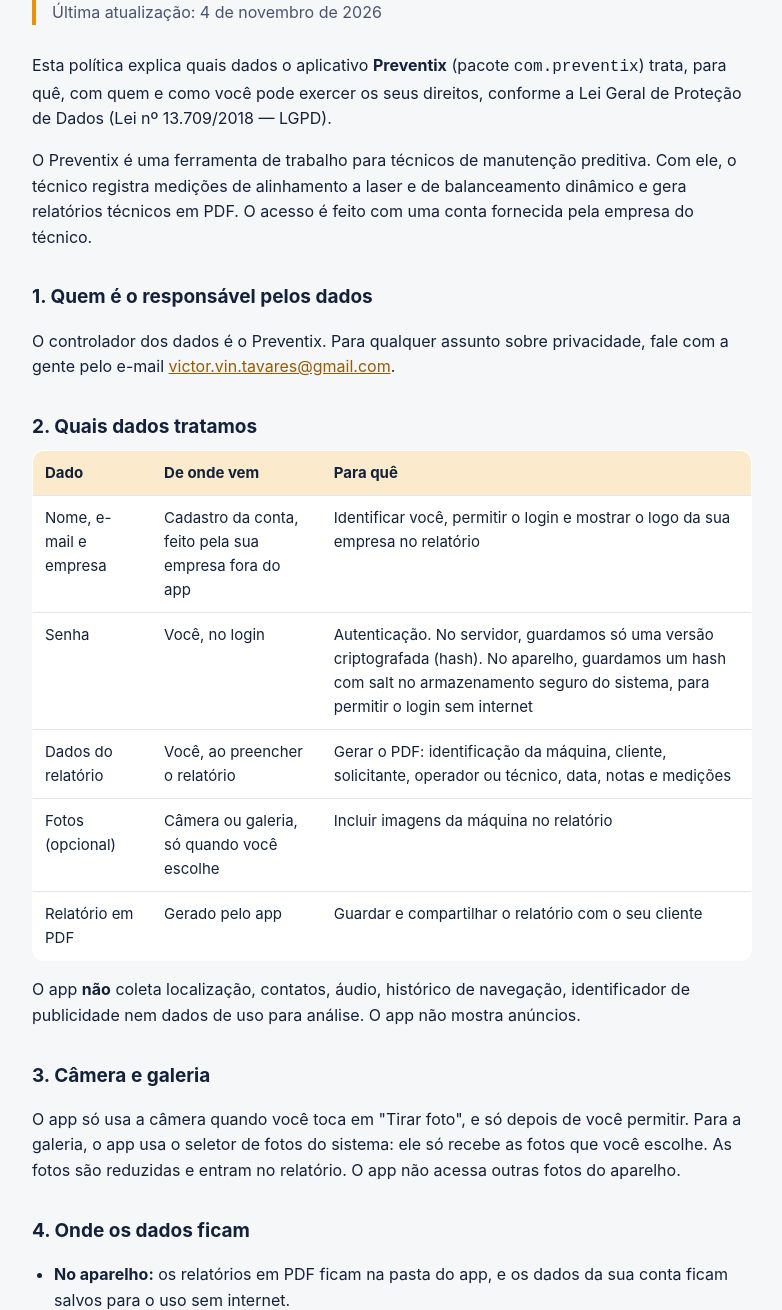
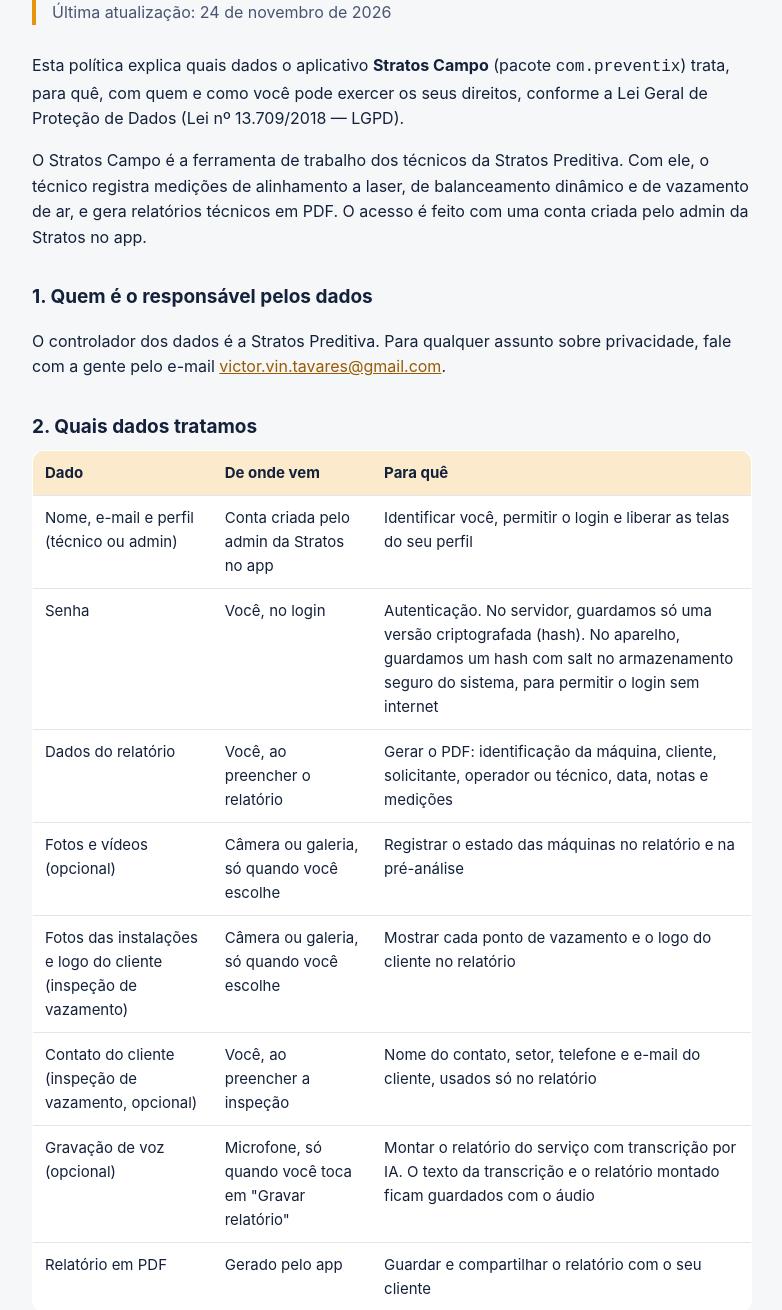
Before and after one commit to VictorTavaress/preventix-privacidade, a plain HTML site: page index.html in a window 1280 px wide. Shown: the part 72-1382 px from the top of the page, without its empty margins (248-1030 px from the left). Drawn offline with Linux system fonts and the light colour scheme.

Commit message:
Privacy policy for Stratos Campo 4.2.0 (voice reports, air-leak inspections)

```diff
--- a/index.html
+++ b/index.html
@@ -3,7 +3,7 @@
 <head>
 <meta charset="utf-8">
 <meta name="viewport" content="width=device-width, initial-scale=1">
-<title>Política de Privacidade — Preventix</title>
+<title>Política de Privacidade — Stratos Campo</title>
 <style>
   :root { --ink: #14213A; --muted: #4A5470; --amber: #E8930C; --line: #E2E5EC; --ground: #F6F7F9; }
   * { box-sizing: border-box; }
@@ -28,43 +28,51 @@
 <body>
 <main>
   <header>
-    <h1>Política de Privacidade do Preventix</h1>
-    <p class="updated">Última atualização: 4 de novembro de 2026</p>
+    <h1>Política de Privacidade do Stratos Campo</h1>
+    <p class="updated">Última atualização: 24 de novembro de 2026</p>
   </header>
 
-  <p>Esta política explica quais dados o aplicativo <strong>Preventix</strong> (pacote <code>com.preventix</code>) trata, para quê, com quem e como você pode exercer os seus direitos, conforme a Lei Geral de Proteção de Dados (Lei nº 13.709/2018 — LGPD).</p>
+  <p>Esta política explica quais dados o aplicativo <strong>Stratos Campo</strong> (pacote <code>com.preventix</code>) trata, para quê, com quem e como você pode exercer os seus direitos, conforme a Lei Geral de Proteção de Dados (Lei nº 13.709/2018 — LGPD).</p>
 
-  <p>O Preventix é uma ferramenta de trabalho para técnicos de manutenção preditiva. Com ele, o técnico registra medições de alinhamento a laser e de balanceamento dinâmico e gera relatórios técnicos em PDF. O acesso é feito com uma conta fornecida pela empresa do técnico.</p>
+  <p>O Stratos Campo é a ferramenta de trabalho dos técnicos da Stratos Preditiva. Com ele, o técnico registra medições de alinhamento a laser, de balanceamento dinâmico e de vazamento de ar, e gera relatórios técnicos em PDF. O acesso é feito com uma conta criada pelo admin da Stratos no app.</p>
 
   <h2>1. Quem é o responsável pelos dados</h2>
-  <p>O controlador dos dados é o Preventix. Para qualquer assunto sobre privacidade, fale com a gente pelo e-mail <a href="mailto:victor.vin.tavares@gmail.com">victor.vin.tavares@gmail.com</a>.</p>
+  <p>O controlador dos dados é a Stratos Preditiva. Para qualquer assunto sobre privacidade, fale com a gente pelo e-mail <a href="mailto:victor.vin.tavares@gmail.com">victor.vin.tavares@gmail.com</a>.</p>
 
   <h2>2. Quais dados tratamos</h2>
   <table>
     <thead><tr><th>Dado</th><th>De onde vem</th><th>Para quê</th></tr></thead>
     <tbody>
-      <tr><td data-label="Dado">Nome, e-mail e empresa</td><td data-label="De onde vem">Cadastro da conta, feito pela sua empresa fora do app</td><td data-label="Para quê">Identificar você, permitir o login e mostrar o logo da sua empresa no relatório</td></tr>
+      <tr><td data-label="Dado">Nome, e-mail e perfil (técnico ou admin)</td><td data-label="De onde vem">Conta criada pelo admin da Stratos no app</td><td data-label="Para quê">Identificar você, permitir o login e liberar as telas do seu perfil</td></tr>
       <tr><td data-label="Dado">Senha</td><td data-label="De onde vem">Você, no login</td><td data-label="Para quê">Autenticação. No servidor, guardamos só uma versão criptografada (hash). No aparelho, guardamos um hash com salt no armazenamento seguro do sistema, para permitir o login sem internet</td></tr>
       <tr><td data-label="Dado">Dados do relatório</td><td data-label="De onde vem">Você, ao preencher o relatório</td><td data-label="Para quê">Gerar o PDF: identificação da máquina, cliente, solicitante, operador ou técnico, data, notas e medições</td></tr>
-      <tr><td data-label="Dado">Fotos (opcional)</td><td data-label="De onde vem">Câmera ou galeria, só quando você escolhe</td><td data-label="Para quê">Incluir imagens da máquina no relatório</td></tr>
+      <tr><td data-label="Dado">Fotos e vídeos (opcional)</td><td data-label="De onde vem">Câmera ou galeria, só quando você escolhe</td><td data-label="Para quê">Registrar o estado das máquinas no relatório e na pré-análise</td></tr>
+      <tr><td data-label="Dado">Fotos das instalações e logo do cliente (inspeção de vazamento)</td><td data-label="De onde vem">Câmera ou galeria, só quando você escolhe</td><td data-label="Para quê">Mostrar cada ponto de vazamento e o logo do cliente no relatório</td></tr>
+      <tr><td data-label="Dado">Contato do cliente (inspeção de vazamento, opcional)</td><td data-label="De onde vem">Você, ao preencher a inspeção</td><td data-label="Para quê">Nome do contato, setor, telefone e e-mail do cliente, usados só no relatório</td></tr>
+      <tr><td data-label="Dado">Gravação de voz (opcional)</td><td data-label="De onde vem">Microfone, só quando você toca em "Gravar relatório"</td><td data-label="Para quê">Montar o relatório do serviço com transcrição por IA. O texto da transcrição e o relatório montado ficam guardados com o áudio</td></tr>
       <tr><td data-label="Dado">Relatório em PDF</td><td data-label="De onde vem">Gerado pelo app</td><td data-label="Para quê">Guardar e compartilhar o relatório com o seu cliente</td></tr>
     </tbody>
   </table>
-  <p>O app <strong>não</strong> coleta localização, contatos, áudio, histórico de navegação, identificador de publicidade nem dados de uso para análise. O app não mostra anúncios.</p>
+  <p>O app <strong>não</strong> coleta localização, contatos, histórico de navegação, identificador de publicidade nem dados de uso para análise. O app só grava áudio quando você toca em "Gravar relatório" ou grava um vídeo. O app não mostra anúncios.</p>
 
-  <h2>3. Câmera e galeria</h2>
-  <p>O app só usa a câmera quando você toca em "Tirar foto", e só depois de você permitir. Para a galeria, o app usa o seletor de fotos do sistema: ele só recebe as fotos que você escolhe. As fotos são reduzidas e entram no relatório. O app não acessa outras fotos do aparelho.</p>
+  <h2>3. Câmera, microfone e galeria</h2>
+  <p>O app só usa a câmera quando você toca em "Tirar foto" ou "Gravar vídeo", e só depois de você permitir. Quando você grava um vídeo, o app também usa o microfone, para gravar o som do vídeo. Para a galeria, o app usa o seletor do sistema: ele só recebe as fotos e os vídeos que você escolhe. As fotos são reduzidas, e cada vídeo tem no máximo 60 segundos. O app não acessa outras fotos ou vídeos do aparelho.</p>
+  <p>O app também usa o microfone quando você toca em "Gravar relatório", e só depois de você permitir. A gravação continua com a tela bloqueada até você tocar em "Parar e enviar" ou "Descartar", ou até chegar a 20 minutos. No Android, uma notificação fica visível durante toda a gravação. O app não grava nada sem a sua ação.</p>
 
   <h2>4. Onde os dados ficam</h2>
   <ul>
-    <li><strong>No aparelho:</strong> os relatórios em PDF ficam na pasta do app, e os dados da sua conta ficam salvos para o uso sem internet.</li>
+    <li><strong>No aparelho:</strong> os relatórios em PDF ficam na pasta do app, e os dados da sua conta ficam salvos para o uso sem internet. Uma pré-análise fica no aparelho até o envio terminar.</li>
     <li><strong>No servidor:</strong> quando há internet e você está logado, o PDF é enviado para os nossos servidores na Amazon Web Services (AWS), na região de São Paulo. Os dados da conta ficam no mesmo provedor.</li>
+    <li><strong>Pré-análise:</strong> os textos, as fotos, os vídeos e o PDF da pré-análise vão para o mesmo servidor. Esses arquivos são privados: só você e os admins da equipe da Stratos veem esses arquivos no app.</li>
+    <li><strong>Inspeção de vazamento:</strong> a inspeção, as fotos e o logo ficam no aparelho até o envio terminar. Depois, vão para o mesmo servidor, na região de São Paulo. As fotos e o logo são privados: só você e os admins da equipe da Stratos veem a inspeção no app.</li>
+    <li><strong>Relatório por voz:</strong> o áudio fica no aparelho até o envio terminar. Depois, o áudio, o texto da transcrição e o relatório montado ficam no mesmo servidor, na região de São Paulo. Só você e os admins da equipe da Stratos veem esse relatório no app.</li>
   </ul>
 
   <h2>5. Compartilhamento</h2>
   <p>Não vendemos nem compartilhamos dados pessoais com terceiros para publicidade ou qualquer outra finalidade comercial.</p>
   <ul>
     <li><strong>Provedor de nuvem:</strong> a AWS hospeda o servidor e os arquivos, como operadora, seguindo as nossas instruções.</li>
+    <li><strong>Inteligência artificial do relatório por voz:</strong> a mesma AWS transcreve o áudio com o Amazon Transcribe, na região de São Paulo. Depois, o Amazon Bedrock monta o relatório a partir do texto da transcrição, com o modelo Amazon Nova, da própria AWS. O Nova não existe na região de São Paulo: por isso, o texto da transcrição é processado em servidores da AWS nos Estados Unidos. O áudio não sai da região de São Paulo. Segundo a AWS, o Bedrock não usa o conteúdo para treinar os modelos; a AWS pode guardar o conteúdo por um tempo para prevenir abuso (veja a <a href="https://docs.aws.amazon.com/bedrock/latest/userguide/data-protection.html">página de proteção de dados do Bedrock</a>). Configuramos a nossa conta da AWS para que o Amazon Transcribe não use os áudios para melhorar os serviços de IA da AWS.</li>
     <li><strong>Link do relatório:</strong> cada PDF enviado recebe um link com um código aleatório e difícil de adivinhar. Qualquer pessoa que tenha o link consegue abrir o relatório. Por isso, compartilhe o link só com quem deve ver o relatório.</li>
     <li><strong>Compartilhamento feito por você:</strong> quando você usa "Compartilhar PDF" ou "Enviar link", o arquivo ou o link vai para o app que você escolher, como e-mail ou mensagens.</li>
   </ul>
@@ -73,14 +81,15 @@
   <ul>
     <li>Toda a comunicação entre o app e o servidor usa conexão criptografada (HTTPS).</li>
     <li>As senhas nunca ficam guardadas em texto aberto.</li>
-    <li>O envio de relatórios exige login, e o servidor só aceita arquivos PDF.</li>
+    <li>O envio de relatórios e de pré-análises exige login. O servidor só aceita PDF, fotos JPEG, vídeos MP4 ou MOV e áudio M4A.</li>
   </ul>
 
   <h2>7. Por quanto tempo guardamos os dados</h2>
   <p>Guardamos os dados da conta e os relatórios enquanto a sua conta estiver ativa ou enquanto a sua empresa usar o serviço. Quando você pede a exclusão, apagamos os dados, exceto o que a lei nos obrigar a manter. No aparelho, os dados saem quando você desinstala o app.</p>
+  <p>O áudio do relatório por voz é apagado do servidor automaticamente 180 dias depois do envio. O texto da transcrição, o relatório montado e as melhorias ficam guardados, como os outros relatórios.</p>
 
   <h2>8. Base legal</h2>
-  <p>Tratamos os dados para executar o serviço contratado pela sua empresa (art. 7º, V, da LGPD) e por legítimo interesse em manter o serviço seguro (art. 7º, IX). As fotos dependem da sua ação de tirar ou escolher a imagem.</p>
+  <p>Tratamos os dados para executar o serviço contratado pela sua empresa (art. 7º, V, da LGPD) e por legítimo interesse em manter o serviço seguro (art. 7º, IX). As fotos dependem da sua ação de tirar ou escolher a imagem, e as gravações de voz dependem da sua ação de tocar em "Gravar relatório".</p>
 
   <h2>9. Seus direitos</h2>
   <p>Pela LGPD, você pode pedir, a qualquer momento:</p>
@@ -94,11 +103,11 @@
 
   <div class="card">
     <strong>Como pedir a exclusão da conta e dos dados</strong>
-    <p>Envie um e-mail para <a href="mailto:victor.vin.tavares@gmail.com?subject=Exclus%C3%A3o%20de%20conta%20Preventix">victor.vin.tavares@gmail.com</a> com o assunto "Exclusão de conta Preventix", a partir do e-mail da sua conta. Respondemos em até 15 dias e informamos quando a exclusão for concluída.</p>
+    <p>Envie um e-mail para <a href="mailto:victor.vin.tavares@gmail.com?subject=Exclus%C3%A3o%20de%20conta%20Stratos%20Campo">victor.vin.tavares@gmail.com</a> com o assunto "Exclusão de conta Stratos Campo", a partir do e-mail da sua conta. Respondemos em até 15 dias e informamos quando a exclusão for concluída.</p>
   </div>
 
   <h2>10. Crianças</h2>
-  <p>O Preventix é uma ferramenta profissional, feita para pessoas com 18 anos ou mais. Não coletamos, de propósito, dados de crianças ou adolescentes.</p>
+  <p>O Stratos Campo é uma ferramenta profissional, feita para pessoas com 18 anos ou mais. Não coletamos, de propósito, dados de crianças ou adolescentes.</p>
 
   <h2>11. Mudanças nesta política</h2>
   <p>Podemos atualizar esta política. Quando isso acontecer, mudamos a data no topo da página. Se a mudança for importante, avisamos pelo app ou por e-mail.</p>
```
